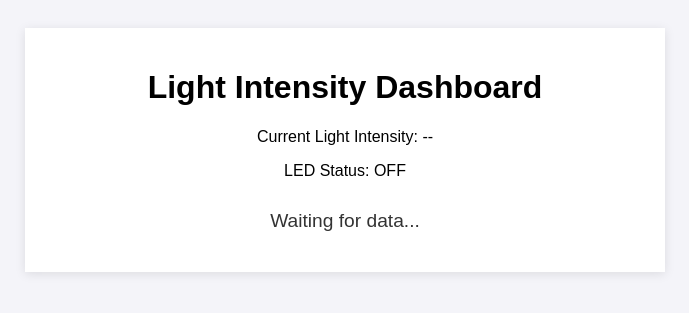
After one commit to valeriyagergelyuk/IoT-project, a Flask app: template templates/index.html in a window 1280 px wide. The commit adds this page. Shown: the top 313 px of the page, without its empty margins (295-984 px from the left). Run offline with Flask 3, Linux system fonts and the light colour scheme; the template is opened without the code that fills it, so the values that code supplies are empty.

Commit message:
email is sending, but light intensity is not detecting and led is not turning on

```diff
--- /dev/null
+++ b/app.py
@@ -0,0 +1,95 @@
+import paho.mqtt.client as mqtt
+import RPi.GPIO as GPIO
+import smtplib
+from email.mime.text import MIMEText
+from email.mime.multipart import MIMEMultipart
+from datetime import datetime
+from flask import Flask, render_template
+import threading
+
+# MQTT Settings
+mqtt_broker = "192.168.1.161"  # IP of the Raspberry Pi MQTT broker
+mqtt_port = 1883
+mqtt_topic = "light/intensity"
+
+# LED Pin Setup (GPIO)
+led_pin = 4
+GPIO.setmode(GPIO.BCM)
+GPIO.setup(led_pin, GPIO.OUT)
+
+
+smtp_server = "smtp.gmail.com"
+smtp_port = 587
+sender_email = "sheldongreen2002@@gmail.com"
+receiver_email = "sheldongreen2002@example.com"
+email_password = "bwwu onxq wfxu pumi"
+
+app = Flask(__name__)
+
+light_intensity = None
+led_status = "OFF"
+email_status = None
+
+
+def on_message(client, userdata, message):
+    global light_intensity, led_status, email_status
+
+    light_intensity = int(message.payload.decode())
+    print(f"Light Intensity: {light_intensity}")
+
+    if light_intensity < 400:
+        GPIO.output(led_pin, GPIO.HIGH)
+        led_status = "ON"
+        email_status = send_email_notification()
+    else:
+        GPIO.output(led_pin, GPIO.LOW)
+        led_status = "OFF"
+        email_status = None
+
+
+def send_email_notification():
+    current_time = datetime.now().strftime("%H:%M")
+    subject = "The Light is ON"
+    body = f"The Light is ON at {current_time}."
+
+    msg = MIMEMultipart()
+    msg['From'] = sender_email
+    msg['To'] = receiver_email
+    msg['Subject'] = subject
+    msg.attach(MIMEText(body, 'plain'))
+
+    try:
+        server = smtplib.SMTP(smtp_server, smtp_port)
+        server.starttls()
+        server.login(sender_email, email_password)
+        text = msg.as_string()
+        server.sendmail(sender_email, receiver_email, text)
+        server.quit()
+        print("Email sent successfully!")
+        return "Email has been sent"
+    except Exception as e:
+        print(f"Error: {e}")
+        return f"Error: {str(e)}"
+
+@app.route('/')
+def index():
+    return render_template('index.html', light_intensity=light_intensity, led_status=led_status, email_status=email_status)
+
+# Set up MQTT client
+client = mqtt.Client()
+client.on_message = on_message
+
+
+client.connect(mqtt_broker, mqtt_port, 60)
+client.subscribe(mqtt_topic)
+
+# Start the MQTT loop in a separate thread
+def start_mqtt_loop():
+    client.loop_forever()
+
+if __name__ == '__main__':
+    mqtt_thread = threading.Thread(target=start_mqtt_loop)
+    mqtt_thread.daemon = True
+    mqtt_thread.start()
+
+    app.run(host='0.0.0.0', port=5000)
--- /dev/null
+++ b/templates/index.html
@@ -0,0 +1,80 @@
+<!DOCTYPE html>
+<html lang="en">
+<head>
+    <meta charset="UTF-8">
+    <meta name="viewport" content="width=device-width, initial-scale=1.0">
+    <title>Light Intensity Dashboard</title>
+    <style>
+        body {
+            font-family: Arial, sans-serif;
+            background-color: #f4f4f9;
+            text-align: center;
+            padding: 20px;
+        }
+        .dashboard {
+            max-width: 600px;
+            margin: auto;
+            padding: 20px;
+            background-color: white;
+            box-shadow: 0 2px 10px rgba(0, 0, 0, 0.1);
+        }
+        .status {
+            padding: 10px;
+            margin-top: 20px;
+            font-size: 1.2em;
+            color: #333;
+        }
+        .email-status {
+            margin-top: 10px;
+            color: green;
+        }
+    </style>
+</head>
+<body>
+
+    <div class="dashboard">
+        <h1>Light Intensity Dashboard</h1>
+        <p>Current Light Intensity: <span id="light-intensity">--</span></p>
+        <p>LED Status: <span id="led-status">OFF</span></p>
+        <div class="status" id="status-message">Waiting for data...</div>
+        <div class="email-status" id="email-status"></div>
+    </div>
+
+    <script>
+        // MQTT Setup
+        const mqttBroker = 'ws://your-mqtt-broker-ip:9001';
+        const topic = 'light/intensity';
+
+        const client = mqtt.connect(mqttBroker);
+
+        // Handle successful connection
+        client.on('connect', function () {
+            console.log('Connected to MQTT broker');
+            client.subscribe(topic, function (err) {
+                if (!err) {
+                    console.log(`Subscribed to ${topic}`);
+                }
+            });
+        });
+
+        client.on('message', function (topic, message) {
+            const lightIntensity = parseInt(message.toString());
+            document.getElementById('light-intensity').textContent = lightIntensity;
+
+            if (lightIntensity < 400) {
+                document.getElementById('led-status').textContent = 'ON';
+                document.getElementById('led-status').style.color = 'green';
+                document.getElementById('status-message').textContent = 'Low light detected!';
+
+                document.getElementById('email-status').textContent = 'Email has been sent';
+                document.getElementById('email-status').style.color = 'green';
+            } else {
+                document.getElementById('led-status').textContent = 'OFF';
+                document.getElementById('led-status').style.color = 'red';
+                document.getElementById('status-message').textContent = 'Normal light level';
+            }
+        });
+    </script>
+
+</body>
+</html>
```
Also changed, not shown: templates/dashboard.html (+21 -15 lines).
